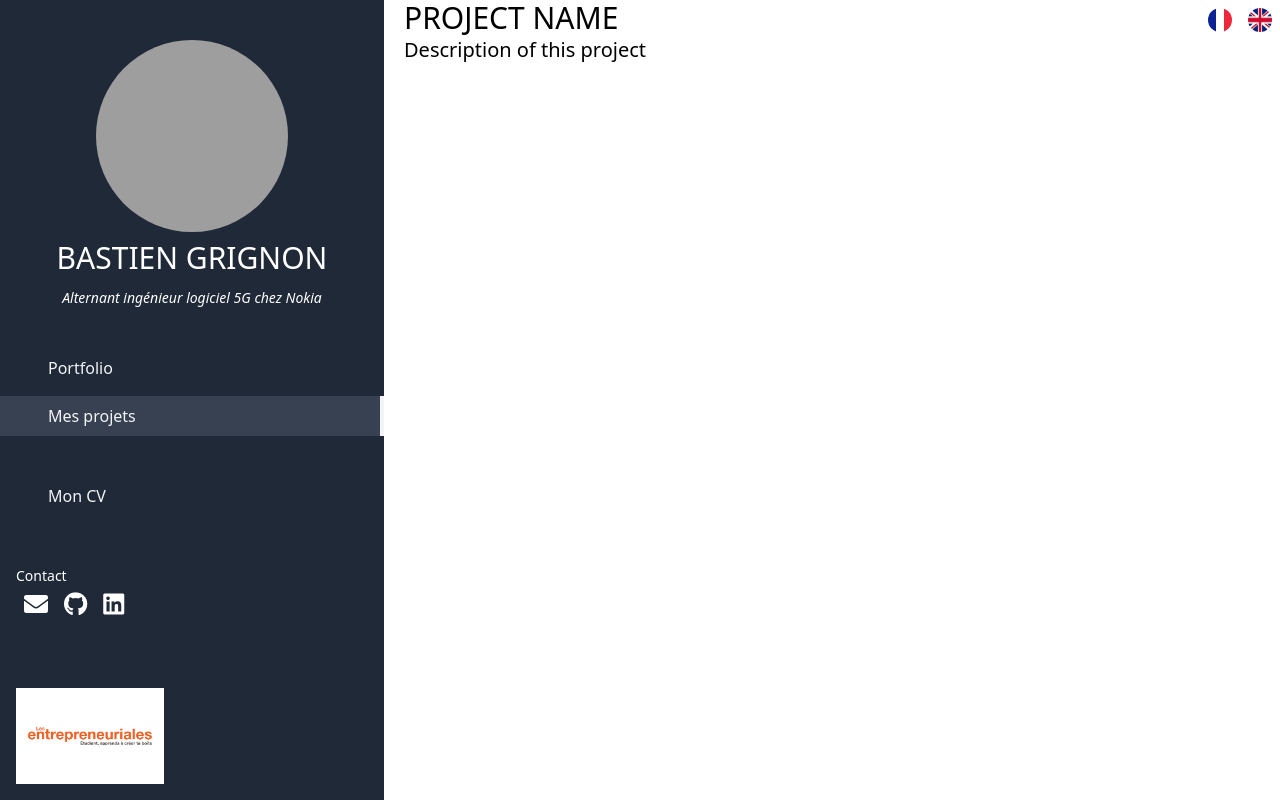
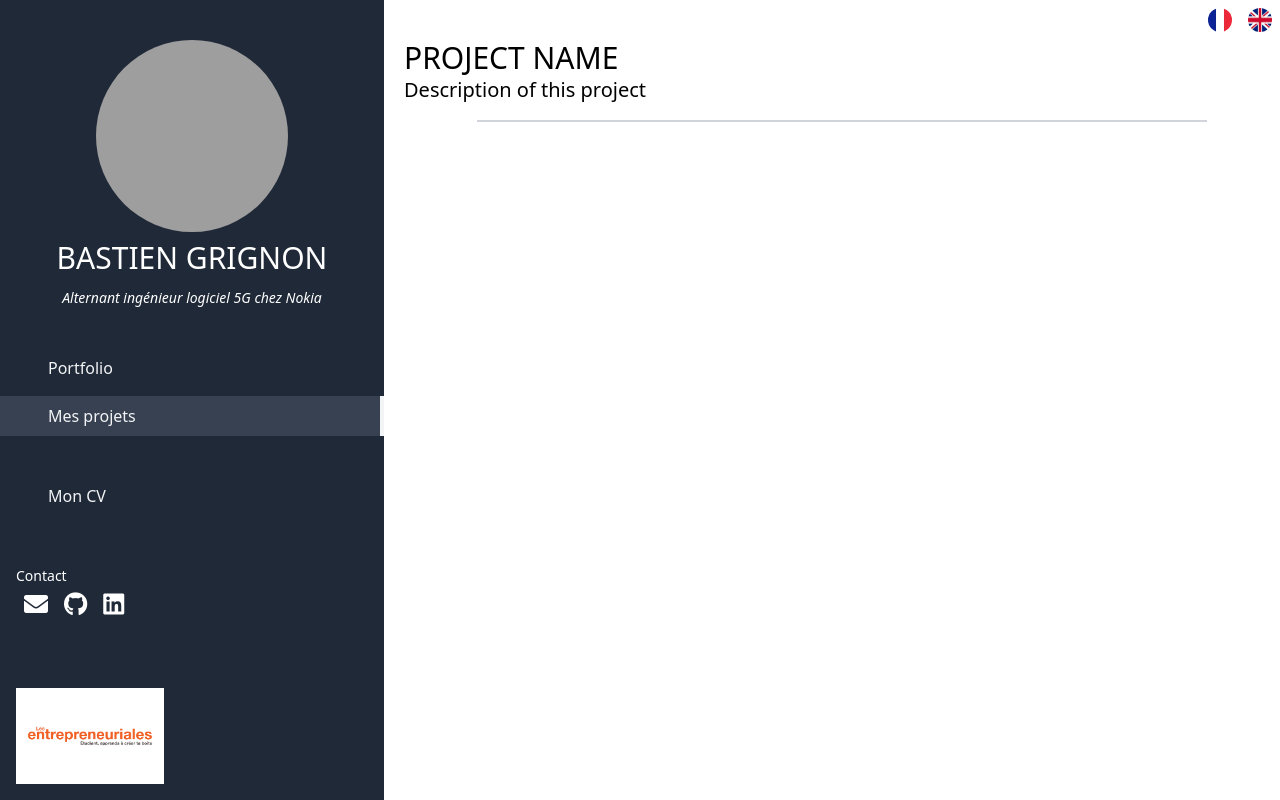
Before and after one commit to bastiengrignon/portfolio, a React (Create React App) app: page /projects in a window 1280 px wide. Built offline with nearby package versions, Linux system fonts and the light colour scheme; grey boxes are pictures that could not be loaded.

Commit message:
ADD params to Project component

```diff
--- a/src/components/Project/index.tsx
+++ b/src/components/Project/index.tsx
@@ -1,16 +1,22 @@
 import React from "react"
 
-const Project: React.FC = () => (
-    <li className="ml-5">
+interface ProjectProps {
+    name: string
+    description: string
+}
+
+const Project: React.FC<ProjectProps> = ({name , description}) => (
+    <li className="ml-5 mt-10">
         <div className="uppercase text-3xl">
-            Project Name
+            {name}
         </div>
         <div className="font-light text-xl">
-            Description of this project
+            {description}
         </div>
         <div className="text-base">
 
         </div>
+        <div className="border border-gray-300 w-5/6 mx-auto my-4"/>
     </li>
 )
 
--- a/src/pages/Projects/index.tsx
+++ b/src/pages/Projects/index.tsx
@@ -9,7 +9,7 @@ const Projects: React.FC = () => (
         <SideBar/>
         <div className="h-full w-full pl-96">
             <ul className="list-none">
-                <Project/>
+                <Project name={"Project Name"} description={"Description of this project"}/>
             </ul>
         </div>
     </div>
```
